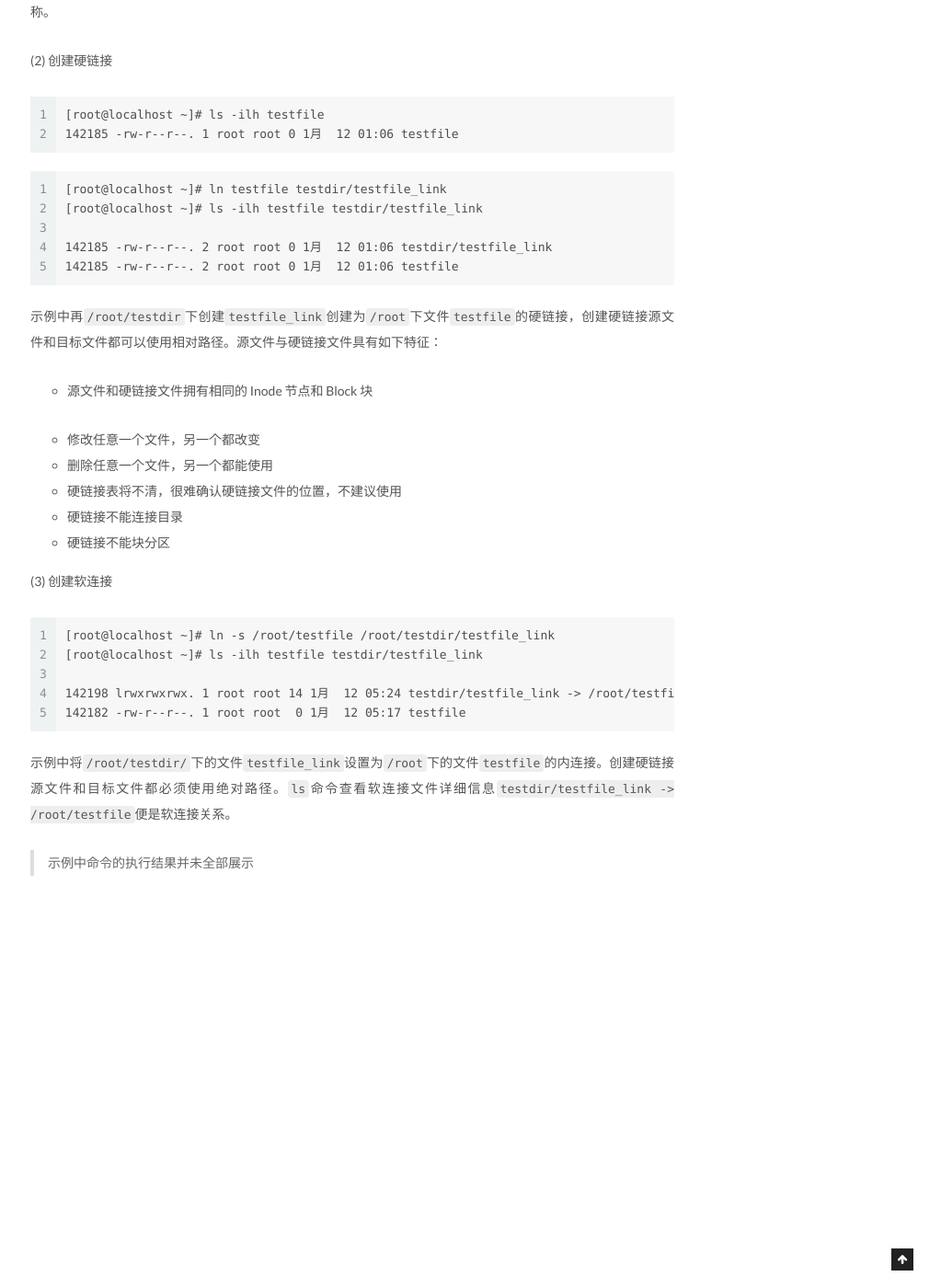
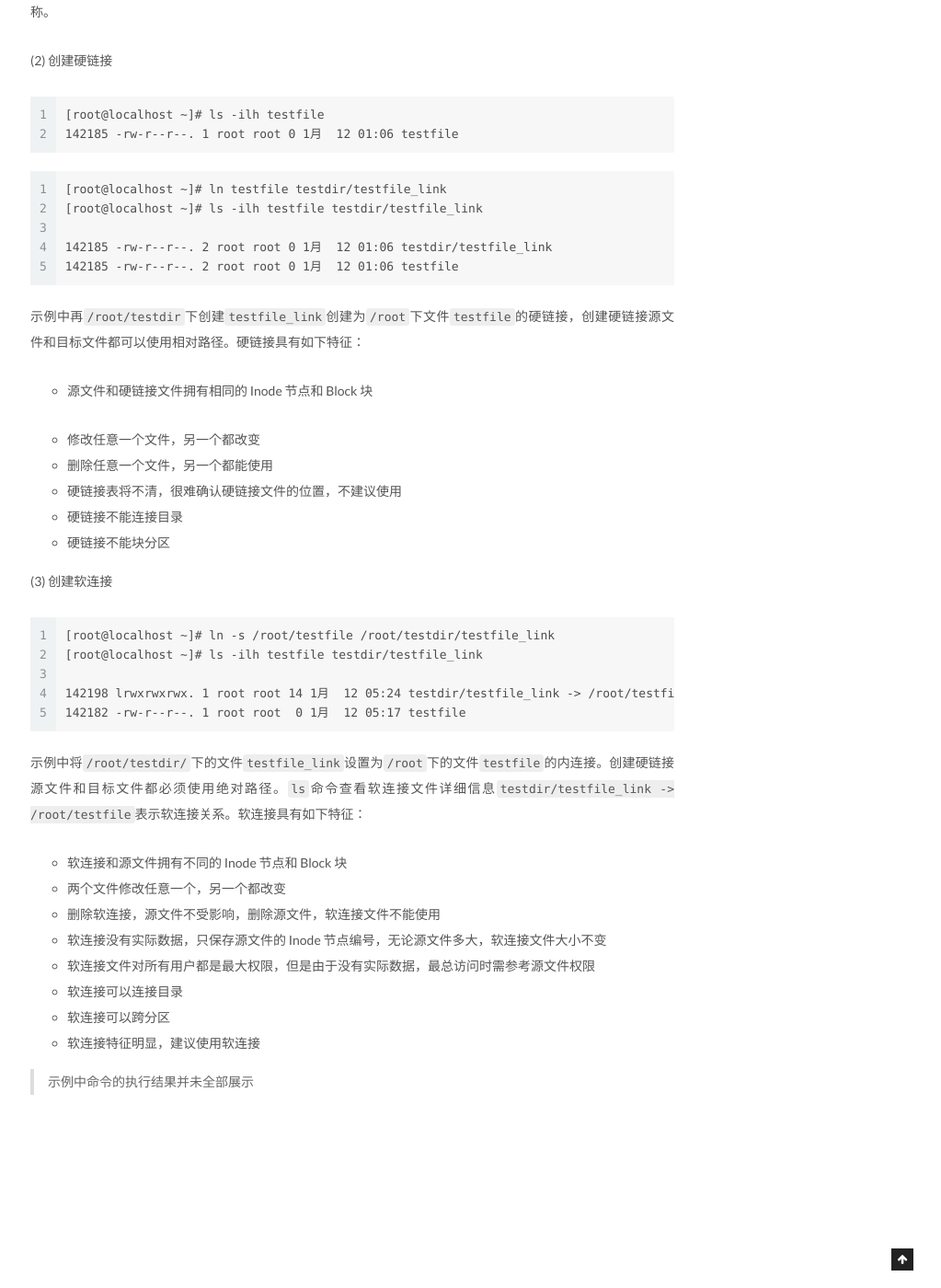
Before and after one commit to chuyibo/chuyibo.github.io, a Jekyll site: the page built from _posts/2021-01-07-Linux 基础命令(二).md, in a window 1280 px wide and 1400 px high, scrolled down 5380 px. Shown: the whole window at 92% size, without its empty margins (257-1280 px from the left). Built offline with Jekyll 4.4.1, drawn with Linux system fonts in a browser that asks for light colours.

Commit message:
2021/01/12

````diff
--- a/_posts/2021-01-07-Linux 基础命令(二).md
+++ b/_posts/2021-01-07-Linux 基础命令(二).md
@@ -218,7 +218,9 @@ Linux 系统将硬盘的一个分区分为 Inode 区和 Block 区两部分。每
 142185 -rw-r--r--. 2 root root 0 1月  12 01:06 testfile
 ```
 
-示例中再`/root/testdir`下创建`testfile_link`创建为`/root`下文件`testfile`的硬链接，创建硬链接源文件和目标文件都可以使用相对路径。源文件与硬链接文件具有如下特征：
+示例中再`/root/testdir`下创建`testfile_link`创建为`/root`下文件`testfile`的硬链接，创建硬链接源文件和目标文件都可以使用相对路径。硬链接具有如下特征：
+
+
 
 - 源文件和硬链接文件拥有相同的 Inode 节点和 Block 块
 
@@ -238,6 +240,19 @@ Linux 系统将硬盘的一个分区分为 Inode 区和 Block 区两部分。每
 142182 -rw-r--r--. 1 root root  0 1月  12 05:17 testfile
 ```
 
-示例中将`/root/testdir/`下的文件`testfile_link`设置为`/root`下的文件`testfile`的内连接。创建硬链接源文件和目标文件都必须使用绝对路径。`ls`命令查看软连接文件详细信息`testdir/testfile_link -> /root/testfile`便是软连接关系。
+示例中将`/root/testdir/`下的文件`testfile_link`设置为`/root`下的文件`testfile`的内连接。创建硬链接源文件和目标文件都必须使用绝对路径。`ls`命令查看软连接文件详细信息`testdir/testfile_link -> /root/testfile`表示软连接关系。软连接具有如下特征：
+
+
+
+- 软连接和源文件拥有不同的 Inode 节点和 Block 块
+- 两个文件修改任意一个，另一个都改变
+- 删除软连接，源文件不受影响，删除源文件，软连接文件不能使用
+- 软连接没有实际数据，只保存源文件的 Inode 节点编号，无论源文件多大，软连接文件大小不变
+- 软连接文件对所有用户都是最大权限，但是由于没有实际数据，最总访问时需参考源文件权限
+- 软连接可以连接目录
+- 软连接可以跨分区
+- 软连接特征明显，建议使用软连接
+
+
 
 > 示例中命令的执行结果并未全部展示
````
